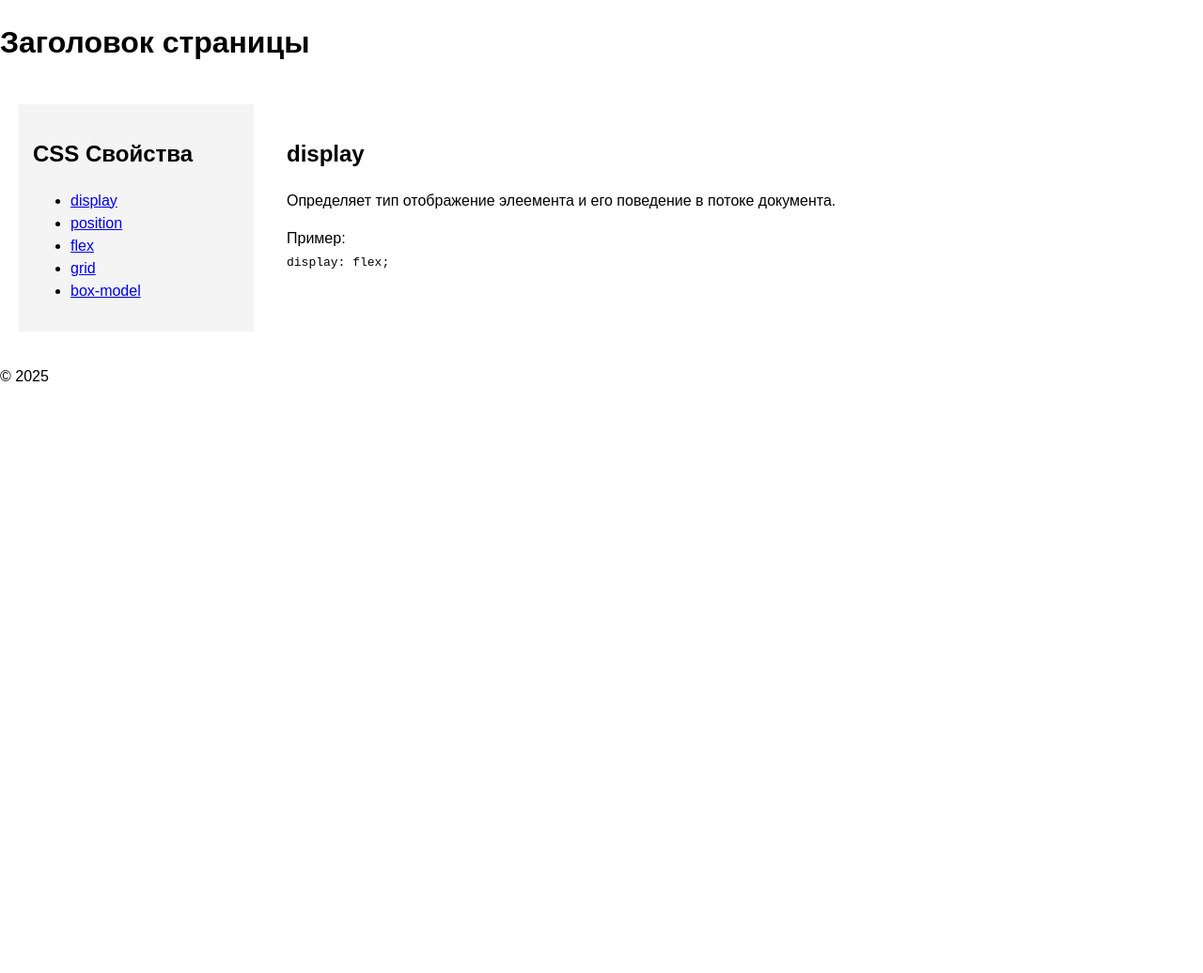
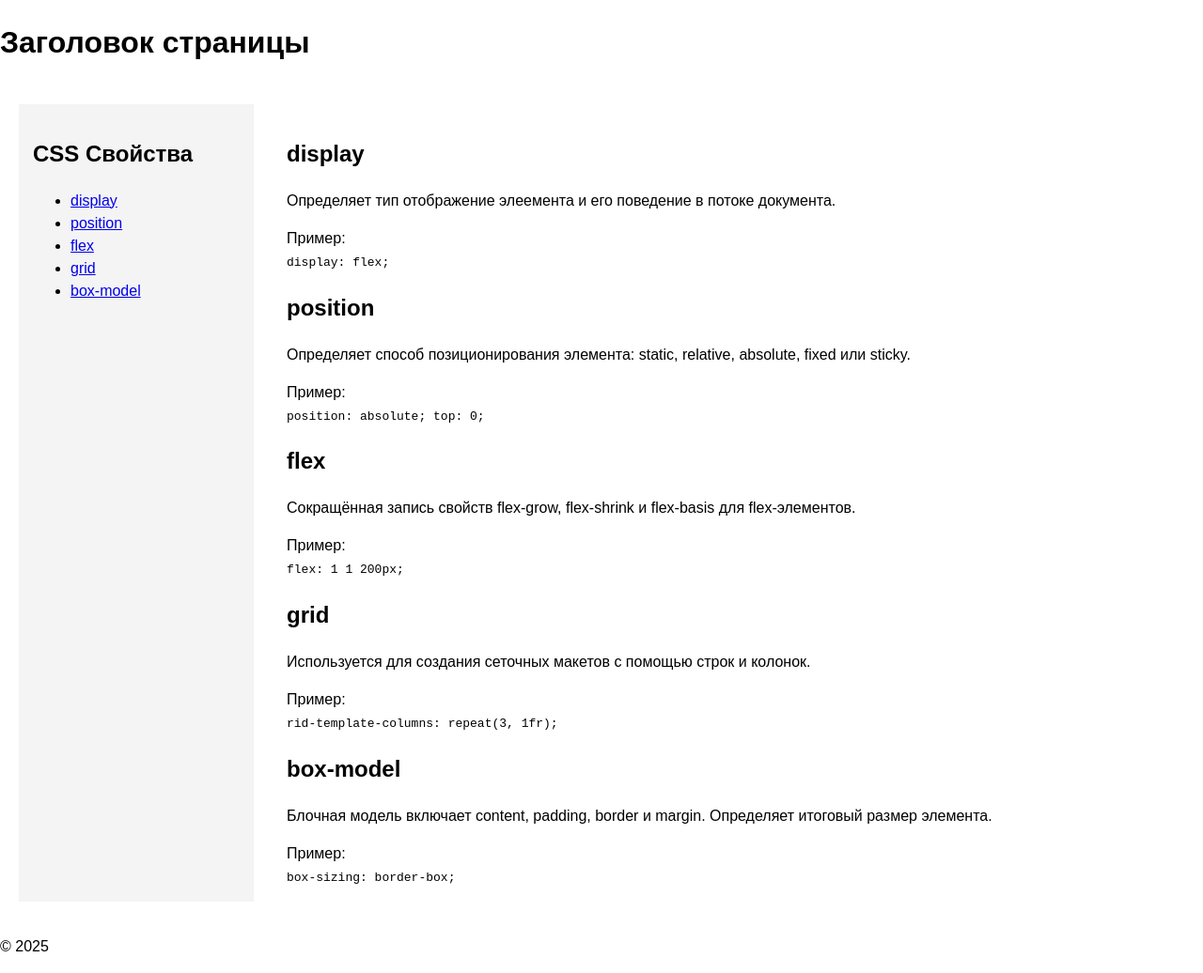
Before and after one commit to Arhydemon/css-landing-together, a plain HTML site: page index.html in a window 1280 px wide. Shown: the whole page at 94% size. Before the commit the page ends 800 px from the top, so only its background shows below. Drawn offline with Linux system fonts and the light colour scheme.

```diff
--- a/index.html
+++ b/index.html
@@ -28,7 +28,7 @@
         <li><a class="nav__link" href="#flex">flex</a></li>
         <li><a class="nav__link" href="#grid">grid</a></li>
         <li><a class="nav__link" href="#box-model">box-model</a></li>
-    </ul>
+      </ul>
     </nav>
     </aside>
 
@@ -44,7 +44,46 @@
           <code class="code">display: flex;</code>
         </div>
       </section>
-
+      <section class="card" id="position">
+        <h2 class = "card_title">position</h2>
+        <p class = "card_text">
+          Определяет способ позиционирования элемента: static, relative, absolute, fixed или sticky.
+        </p>
+        <div class="card__example">
+          <div class= "card_label">Пример:</div>
+          <code class="code">position: absolute; top: 0;</code>
+        </div>
+      </section>
+      <section class="card" is ="position">
+        <h2 class = "card_title">flex</h2>
+        <p class = "card_text">
+          Сокращённая запись свойств flex-grow, flex-shrink и flex-basis для flex-элементов.
+        </p>
+        <div class= "card__example">
+          <div class= "card_label"> Пример:</div>
+          <code class="code">flex: 1 1 200px;</code>
+        </div>
+      </section>
+      <section class="card" is ="position">
+        <h2 class = "card_title">grid</h2>
+        <p class = "card_text">
+          Используется для создания сеточных макетов с помощью строк и колонок.
+        </p>
+        <div class= "card__example">
+          <div class= "card_label"> Пример:</div>
+          <code class="code">rid-template-columns: repeat(3, 1fr);</code>
+        </div>
+      </section>
+      <section class="card" is ="position">
+        <h2 class = "card_title">box-model</h2>
+        <p class = "card_text">
+          Блочная модель включает content, padding, border и margin. Определяет итоговый размер элемента.
+        </p>
+        <div class= "card__example">
+          <div class= "card_label"> Пример:</div>
+          <code class="code">box-sizing: border-box;</code>
+        </div>
+      </section>
 
     </main>
 
```
